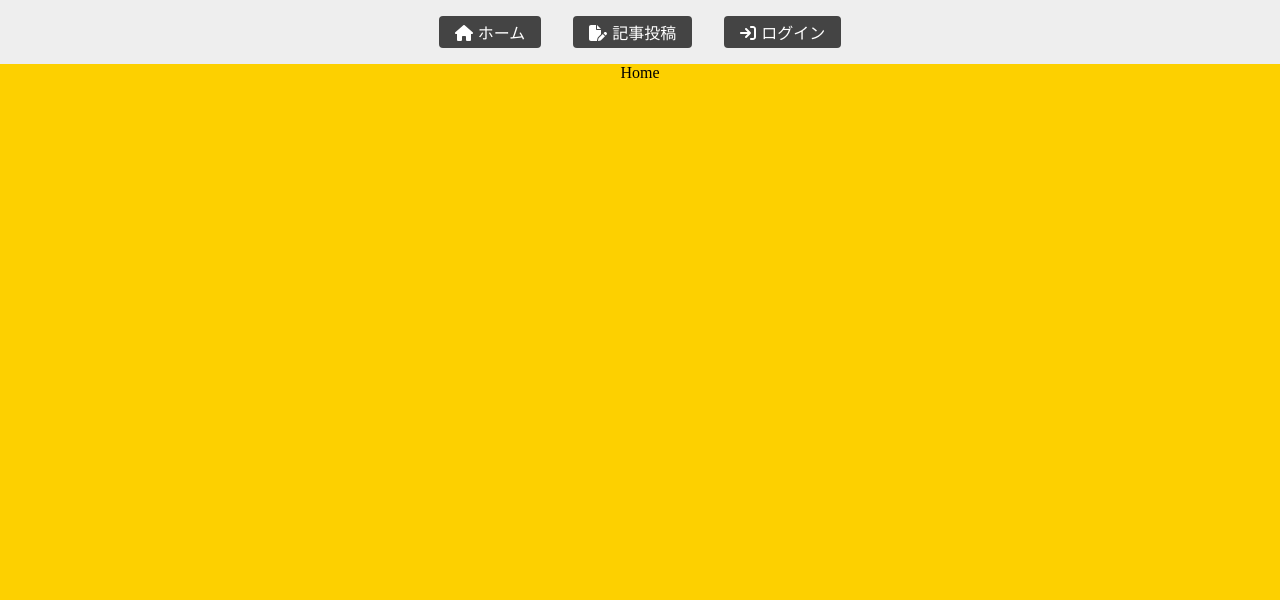
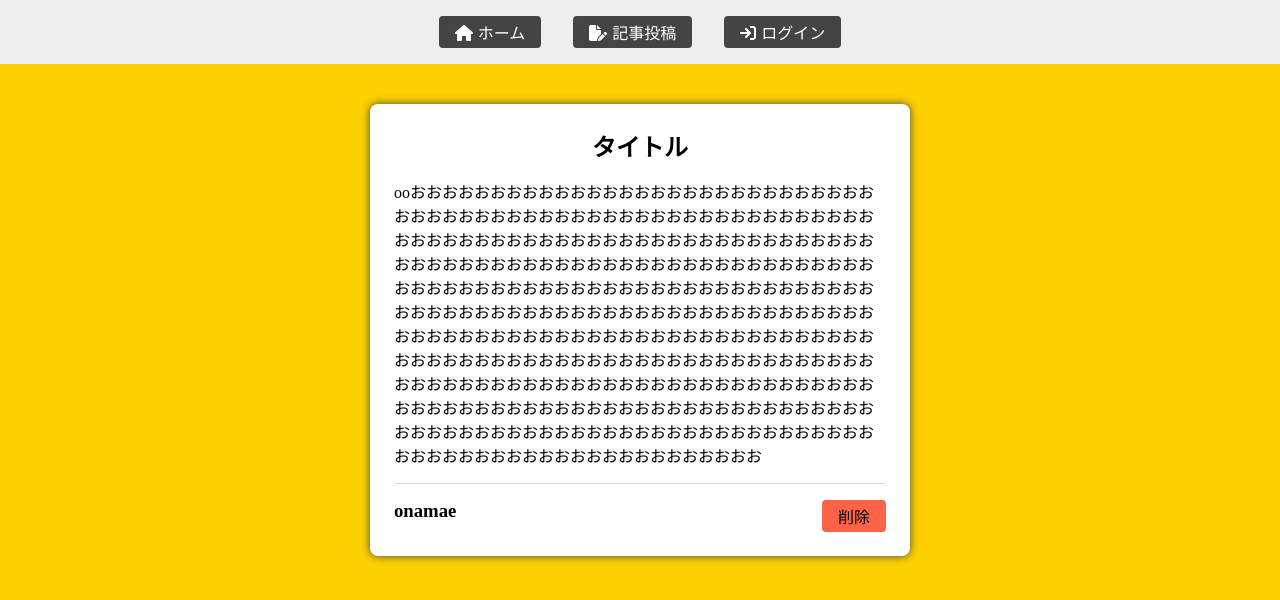
Before and after one commit to kentem-hi-murota/ReactTraining, a React (Vite) app: page / in a window 1280 px wide. Shown: the top 600 px of the page. Built offline with nearby package versions, Linux system fonts and the light colour scheme; no server answers; the HTML template or start-up script is replaced by a standard one.

Commit message:
ホームの要素作成、スタイリング

```diff
--- a/src/Components/Blog/Components/Home/Home.tsx
+++ b/src/Components/Blog/Components/Home/Home.tsx
@@ -1,7 +1,72 @@
-import React from "react";
+import { css } from '@emotion/react';
 
 const Home = () => {
-  return <div>Home</div>;
+  return (
+    <div css={homePageStyle}>
+      <article css={articleStyle}>
+        <section>
+          <h2>タイトル</h2>
+          <p css={paragrahStyle}>
+            ooおおおおおおおおおおおおおおおおおおおおおおおおおおおおおおおおおおおおおおおおおおおおおおおおおおおおおおおおおおおおおおおおおおおおおおおおおおおおおおおおおおおおおおおおおおおおおおおおおおおおおおおおおおおおおおおおおおおおおおおおおおおおおおおおおおおおおおおおおおおおおおおおおおおおおおおおおおおおおおおおおおおおおおおおおおおおおおおおおおおおおおおおおおおおおおおおおおおおおおおおおおおおおおおおおおおおおおおおおおおおおおおおおおおおおおおおおおおおおおおおおおおおおおおおおおおおおおおおおおおおおおおおおおおおおおおおおおおおおおおおおおおおおおおおおおおおおおおおおおおおおおおおおおおおおおおおおおおおおおおおおおおおおおおおおおおおおおおおおおおおおおおおおおおおおおおお
+          </p>
+        </section>
+        <section css={authStyle}>
+          <h3>onamae</h3>
+          <button css={buttonStyle}>削除</button>
+        </section>
+      </article>
+    </div>
+  );
 };
 
+const homePageStyle = css({
+  display: 'flex',
+  flexDirection: 'column',
+  alignItems: 'center',
+  padding: '20px',
+});
+
+const articleStyle = css({
+  borderRadius: '8px',
+  background: 'white',
+  width: '540px',
+  padding: '24px',
+  margin: '20px auto',
+  boxSizing: 'border-box',
+  boxShadow: '0 0 8px #444',
+
+  'h2,h3': {
+    margin: 0,
+  },
+});
+
+const paragrahStyle = css({
+  textAlign: 'left',
+  wordWrap: 'break-word',
+});
+
+const authStyle = css({
+  borderTop: '1px solid #DDD',
+  paddingTop: '16px',
+  display: 'flex',
+  justifyContent: 'space-between',
+});
+
+const buttonStyle = css({
+  all: 'unset',
+  borderRadius: '4px',
+  background: 'tomato',
+  padding: '4px 16px',
+
+  '&:hover': {
+    cursor: 'pointer',
+    opacity: '0.8',
+  },
+
+  '&:active': {
+    opacity: '1',
+    transform: 'translateY(2px)',
+  },
+});
+
 export default Home;
```
